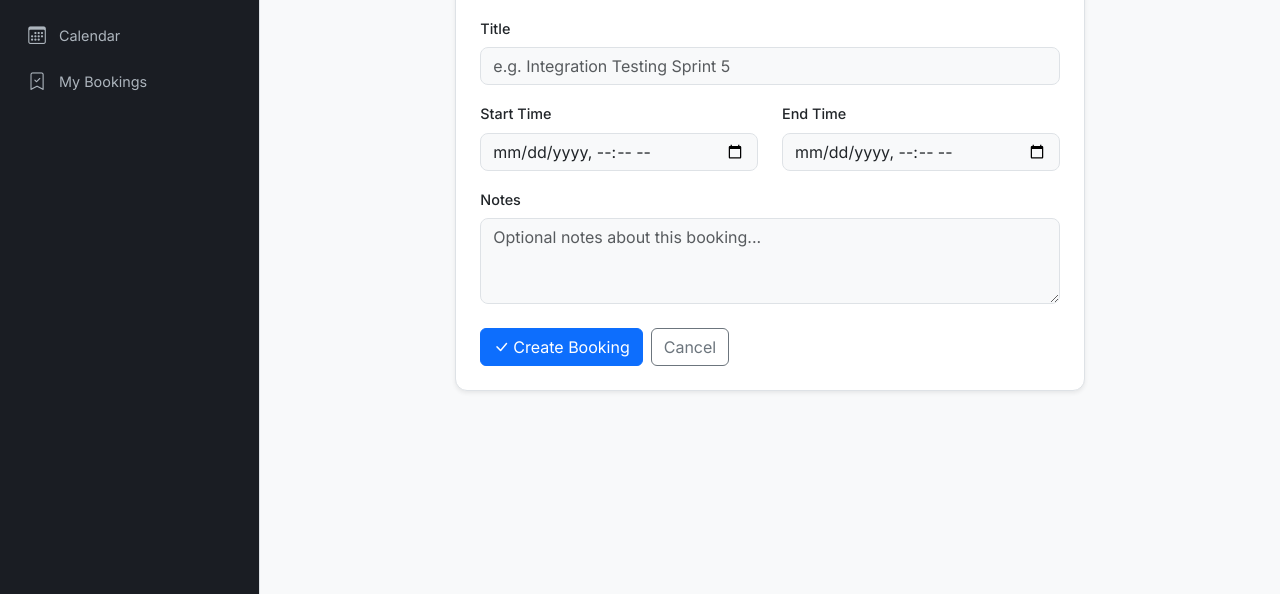
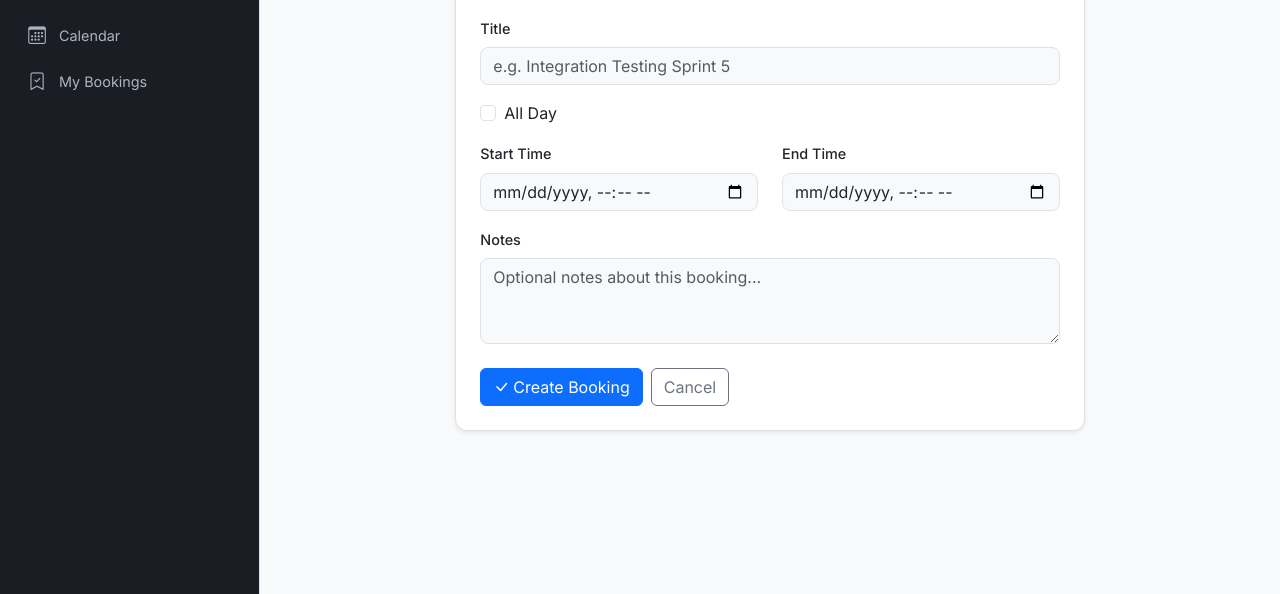
Before and after one commit to eddymhawejj/resource_manager, a Flask app: page /bookings/create in a window 1280 px wide. Shown: the part 206-800 px from the top of the page. Run offline with Flask 3, Linux system fonts and the light colour scheme; the visitor is signed in with stand-in values (Sample User, id 1); data that the repository does not hold is empty; some libraries are stand-ins or nearby versions.

Commit message:
Add all-day booking checkbox to skip manual time selection
When checked, shows a single date picker instead of start/end time
fields. The booking spans midnight to midnight for the selected date.

https://claude.ai/code/session_016QXvAdy9TCLGZb39JLjv95

```diff
--- a/app/bookings/forms.py
+++ b/app/bookings/forms.py
@@ -1,11 +1,13 @@
 from flask_wtf import FlaskForm
-from wtforms import StringField, TextAreaField, SelectField, DateTimeLocalField
+from wtforms import StringField, TextAreaField, SelectField, DateTimeLocalField, BooleanField, DateField
 from wtforms.validators import DataRequired, Length, Optional
 
 
 class BookingForm(FlaskForm):
     resource_id = SelectField('Testbed', coerce=int, validators=[DataRequired()])
     title = StringField('Title', validators=[DataRequired(), Length(max=200)])
-    start_time = DateTimeLocalField('Start Time', format='%Y-%m-%dT%H:%M', validators=[DataRequired()])
-    end_time = DateTimeLocalField('End Time', format='%Y-%m-%dT%H:%M', validators=[DataRequired()])
+    all_day = BooleanField('All Day')
+    all_day_date = DateField('Date', validators=[Optional()])
+    start_time = DateTimeLocalField('Start Time', format='%Y-%m-%dT%H:%M', validators=[Optional()])
+    end_time = DateTimeLocalField('End Time', format='%Y-%m-%dT%H:%M', validators=[Optional()])
     notes = TextAreaField('Notes', validators=[Optional()])
--- a/app/bookings/routes.py
+++ b/app/bookings/routes.py
@@ -1,3 +1,5 @@
+from datetime import datetime, timedelta
+
 from flask import render_template, redirect, url_for, flash, request, jsonify, abort
 from flask_login import login_required, current_user
 
@@ -72,7 +74,20 @@ def create():
     form.resource_id.choices = [(t.id, t.name) for t in testbeds]
 
     if form.validate_on_submit():
-        if form.start_time.data >= form.end_time.data:
+        if form.all_day.data:
+            if not form.all_day_date.data:
+                flash('Please select a date for the all-day booking.', 'danger')
+                return render_template('bookings/form.html', form=form, title='Create Booking')
+            start_time = datetime.combine(form.all_day_date.data, datetime.min.time())
+            end_time = start_time + timedelta(days=1)
+        else:
+            if not form.start_time.data or not form.end_time.data:
+                flash('Please provide start and end times.', 'danger')
+                return render_template('bookings/form.html', form=form, title='Create Booking')
+            start_time = form.start_time.data
+            end_time = form.end_time.data
+
+        if start_time >= end_time:
             flash('End time must be after start time.', 'danger')
             return render_template('bookings/form.html', form=form, title='Create Booking')
 
@@ -80,8 +95,8 @@ def create():
             resource_id=form.resource_id.data,
             user_id=current_user.id,
             title=form.title.data,
-            start_time=form.start_time.data,
-            end_time=form.end_time.data,
+            start_time=start_time,
+            end_time=end_time,
             notes=form.notes.data,
             status='confirmed',
         )
--- a/app/templates/bookings/form.html
+++ b/app/templates/bookings/form.html
@@ -26,7 +26,20 @@
             {% endfor %}
           </div>
 
-          <div class="row">
+          <div class="mb-3 form-check">
+            {{ form.all_day(class="form-check-input", id="all_day") }}
+            {{ form.all_day.label(class="form-check-label") }}
+          </div>
+
+          <div id="all-day-date" class="mb-3" style="display: none;">
+            {{ form.all_day_date.label(class="form-label") }}
+            {{ form.all_day_date(class="form-control", type="date") }}
+            {% for error in form.all_day_date.errors %}
+              <div class="invalid-feedback d-block">{{ error }}</div>
+            {% endfor %}
+          </div>
+
+          <div id="time-fields" class="row">
             <div class="col-md-6 mb-3">
               {{ form.start_time.label(class="form-label") }}
               {{ form.start_time(class="form-control", type="datetime-local") }}
@@ -71,5 +84,23 @@
     const select = document.getElementById('resource_id');
     if (select) select.value = resourceId;
   }
+
+  // Toggle all-day vs time fields
+  const allDayCheckbox = document.getElementById('all_day');
+  const timeFields = document.getElementById('time-fields');
+  const allDayDate = document.getElementById('all-day-date');
+
+  function toggleAllDay() {
+    if (allDayCheckbox.checked) {
+      timeFields.style.display = 'none';
+      allDayDate.style.display = 'block';
+    } else {
+      timeFields.style.display = 'flex';
+      allDayDate.style.display = 'none';
+    }
+  }
+
+  allDayCheckbox.addEventListener('change', toggleAllDay);
+  toggleAllDay();
 </script>
 {% endblock %}
```
